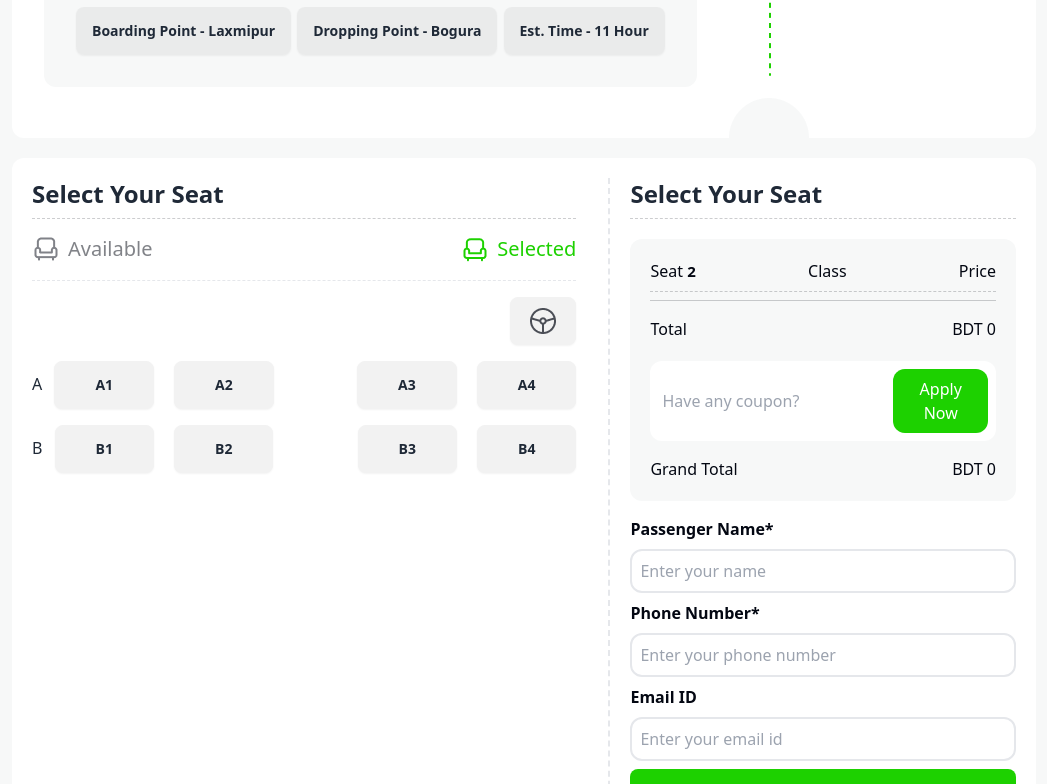
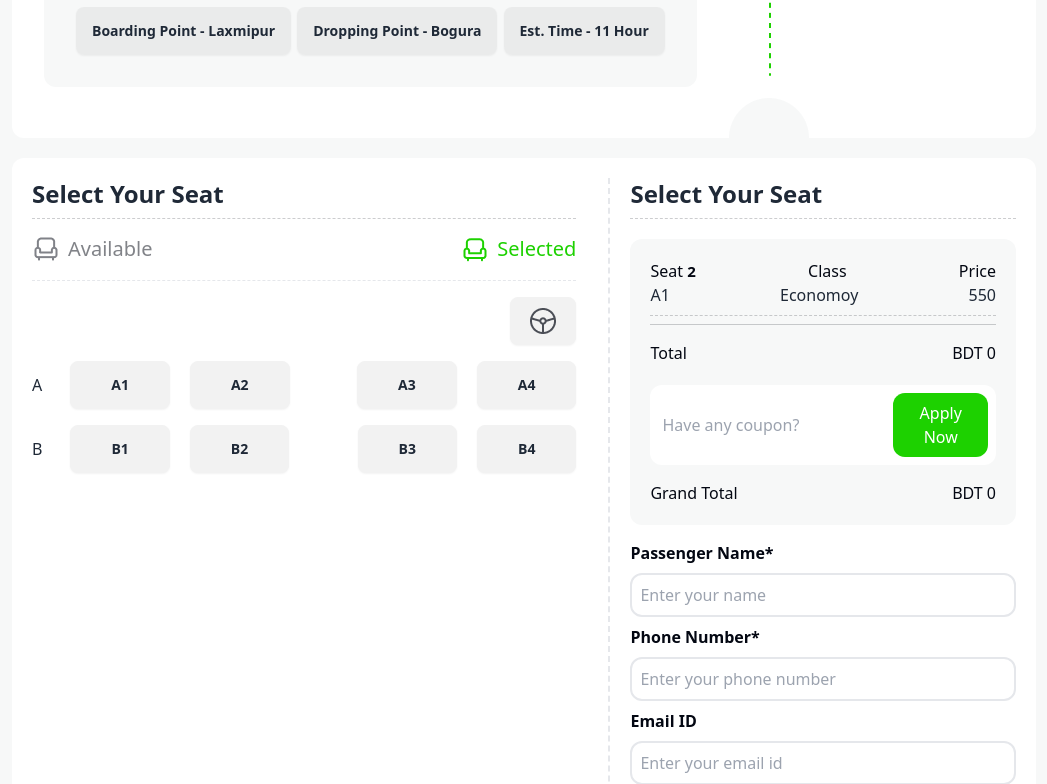
Before and after one commit to Shakil-242/bus-ticket, a plain HTML site: page index.html in a window 1280 px wide. Both pictures are taken after a click on the button "A1". Shown: the part 2033-2817 px from the top of the page, without its empty margins (116-1163 px from the left). Drawn offline with nearby package versions, Linux system fonts and the light colour scheme.

Commit message:
functional add start

```diff
--- a/index.html
+++ b/index.html
@@ -176,7 +176,7 @@
                         </div>
                         <div class="text-center  m-auto pr-2" >
                             <img src="./images/fare.png" alt="" class="m-auto mb-4">
-                            <h3 class="text-4xl font-bold mb-">550 Taka</h3>
+                            <h3 id="budget" class="text-4xl font-bold mb-"> 550 <span>Taka</span></h3>
                             <p class="text-2xl font-semibold text-[#03071299]">Per Seat</p>
                         </div>
                     </div>
@@ -213,43 +213,45 @@
                                     <div>
                                         <!-- a seat column -->
                                         <div class=" flex justify-between mb-4">
-                                            <div class=" flex gap-5">
+                                            <div class=" flex gap-5 items-center">
+                                                <span class="mr-2">A</span>
                                                 <div>
-                                                    <span class="mr-2">A</span>
-                                                    <button class=" btn py-1 px-10">A1</button>
+
+                                                    <button class="add-button btn py-1 px-10">A1</button>
                                                 </div>
                                                 <div>
-                                                    <button class="btn py-1 px-10">A2</button >
+                                                    <button class="add-button btn py-1 px-10">A2</button >
                                                 </div>
                                             </div>
 
                                             <div class=" flex gap-5">
                                                 <div>
-                                                    <button class="btn py-1 px-10">A3</button>
+                                                    <button class="add-button btn py-1 px-10">A3</button>
                                                 </div>
                                                 <div>
-                                                    <button class="btn py-1 px-10">A4</button>
+                                                    <button class="add-button btn py-1 px-10">A4</button>
                                                 </div>
                                             </div>
                                         </div>
                                         <!-- b seat column -->
                                         <div class=" flex justify-between">
-                                            <div class=" flex gap-5">
+                                            <div class=" flex gap-5 items-center">
+                                                <span class="mr-2">B</span>
                                                 <div>
-                                                    <span class="mr-2">B</span>
-                                                    <button class=" btn py-1 px-10">B1</button>
+
+                                                    <button class="add-button btn py-1 px-10">B1</button>
                                                 </div>
                                                 <div>
-                                                    <button class="btn py-1 px-10">B2</button>
+                                                    <button class="add-button btn py-1 px-10">B2</button>
                                                 </div>
                                             </div>
 
                                             <div class=" flex gap-5">
                                                 <div>
-                                                    <button class="btn py-1 px-10">B3</button>
+                                                    <button class="add-button btn py-1 px-10">B3</button>
                                                 </div>
                                                 <div>
-                                                    <button class="btn py-1 px-10">B4</button>
+                                                    <button class="add-button btn py-1 px-10">B4</button>
                                                 </div>
                                             </div>
                                         </div>
@@ -278,7 +280,7 @@
                                  <div>Price</div>
                             </div>
                             <!-- empty div -->
-                            <div class="selectedPrice"></div>
+                            <div id="selected-container"></div>
 
                             <hr class="mt-2 border-1 border-dashed border-[#03071233]">
                             <div class="mb-4">
@@ -323,7 +325,7 @@
                    </div>
                     </div>
                 </div>
-                <!-- Select your seat section two -->
+                <!-- Select your seat section add -->
             </div>
         </section>
     </main>
--- a/java/p-ticket.js
+++ b/java/p-ticket.js
@@ -5,3 +5,46 @@ const element = document.getElementById("ticket-form");
 function scrollToTop() {
   element.scrollIntoView(true);
 }
+// budget converted
+const price = getConvertedValue ("budget");
+
+
+
+
+
+// target button
+const allBtn = document.getElementsByClassName("add-button");
+for (const btn of allBtn){
+    btn.addEventListener("click", function(event){
+    const seat = event.target.parentNode.childNodes[1].innerText;
+
+    const selectedContainer = document.getElementById("selected-container");
+
+    const div = document.createElement("div");
+    div.classList.add("flex")
+    div.classList.add("justify-between")
+    const p1 = document.createElement("p");
+    const p2 = document.createElement("p");
+    const p3 = document.createElement("p");
+
+    p1.innerText = seat;
+    p2.innerText ="Economoy";
+    p3.innerText = 550;
+
+
+    div.appendChild(p1);
+    div.appendChild(p2);
+    div.appendChild(p3);
+    selectedContainer.appendChild(div);
+
+    })
+}
+
+
+
+// budget conveted function
+function getConvertedValue (id){
+    const price = document.getElementById(id).innerText;
+    const convertPrice = parseInt(price);
+    return convertPrice;
+}
```
